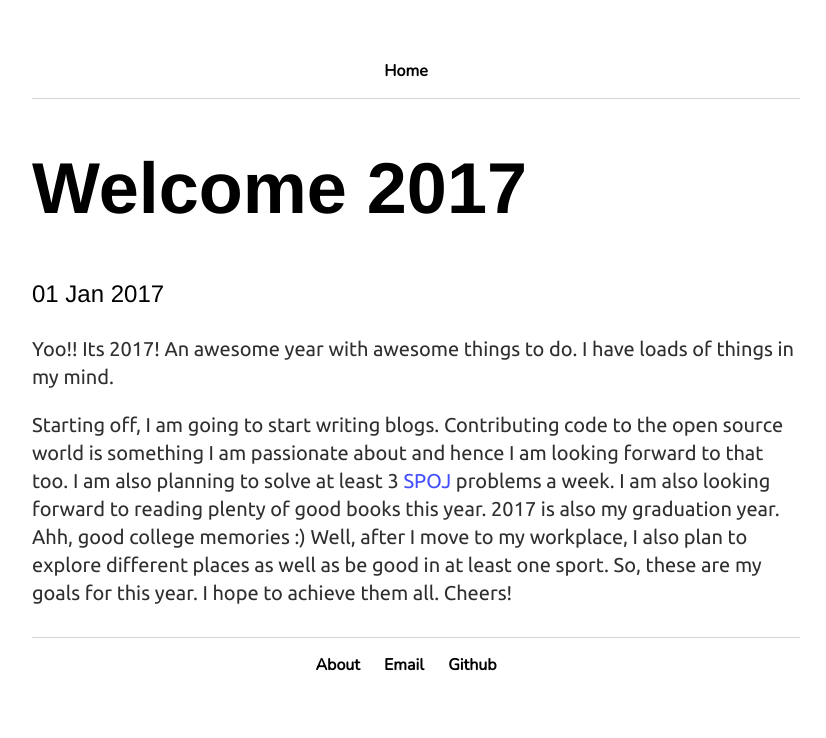
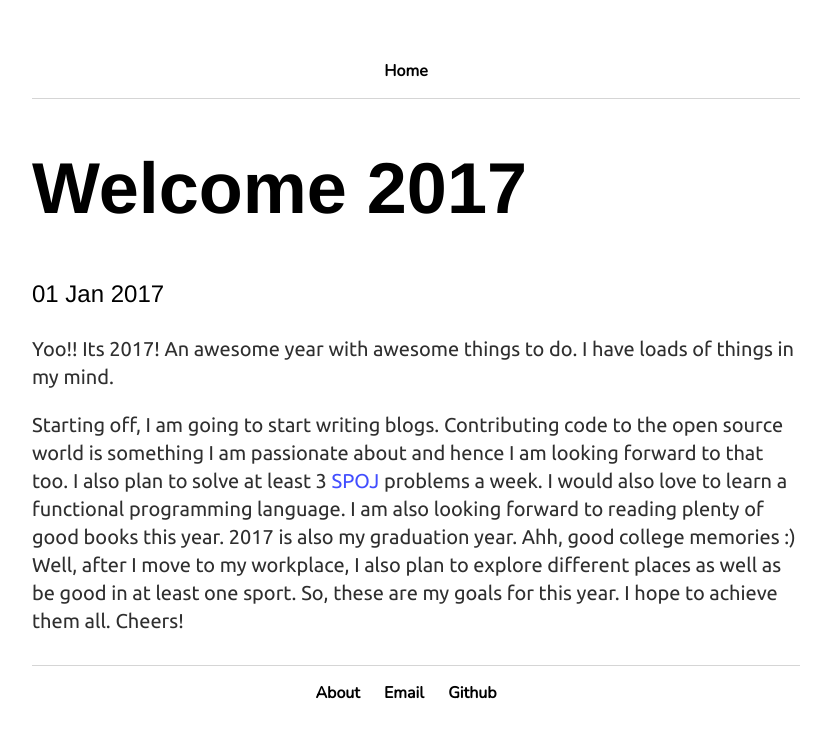
Before and after one commit to jomyemmanuel/jomyemmanuel.github.io, a Jekyll site: the page built from _posts/2017-01-01-Welcome_2017.md, in a window 1280 px wide. Shown: the top 738 px of the page, without its empty margins (224-1050 px from the left). Built offline with Jekyll 4.4.1, drawn with Linux system fonts in a browser that asks for light colours.

Commit message:
Modified MainSite and Blog

```diff
--- a/_posts/2017-01-01-Welcome_2017.md
+++ b/_posts/2017-01-01-Welcome_2017.md
@@ -6,4 +6,4 @@ date: 2017-01-01
 
 Yoo!! Its 2017! An awesome year with awesome things to do. I have loads of things in my mind.
 
-Starting off, I am going to start writing blogs. Contributing code to the open source world is something I am passionate about and hence I am looking forward to that too. I am also planning to solve at least 3 [SPOJ](http://www.spoj.com/) problems a week. I am also looking forward to reading plenty of good books this year. 2017 is also my graduation year. Ahh, good college memories :) Well, after I move to my workplace, I also plan to explore different places as well as be good in at least one sport. So, these are my goals for this year. I hope to achieve them all. Cheers!
+Starting off, I am going to start writing blogs. Contributing code to the open source world is something I am passionate about and hence I am looking forward to that too. I also plan to solve at least 3 [SPOJ](http://www.spoj.com/) problems a week. I would also love to learn a functional programming language. I am also looking forward to reading plenty of good books this year. 2017 is also my graduation year. Ahh, good college memories :) Well, after I move to my workplace, I also plan to explore different places as well as be good in at least one sport. So, these are my goals for this year. I hope to achieve them all. Cheers!
```
